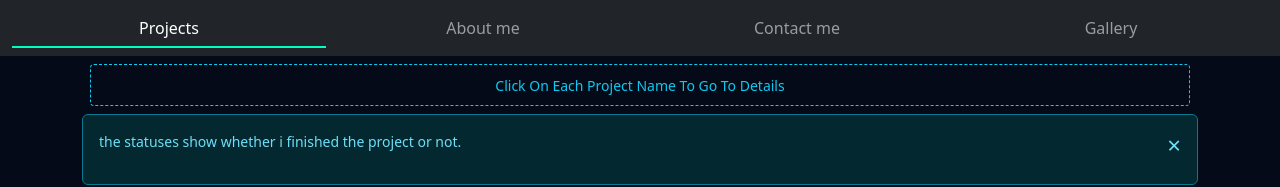
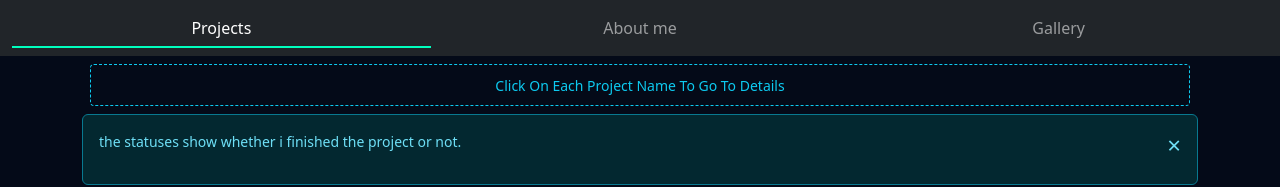
Before and after one commit to Parham-Mehrabi/resume, a React (Vite) app in the folder frontend/: page /Projects in a window 1280 px wide. Shown: the top 187 px of the page. Built offline with nearby package versions, Linux system fonts and the light colour scheme; no server answers.

Commit message:
remove contact me from NavBar too

```diff
--- a/frontend/src/components/navbar.jsx
+++ b/frontend/src/components/navbar.jsx
@@ -26,10 +26,6 @@ export default function Navbar() {
                             <NavLink className='nav-link' aria-current="page" to="/Resume">About me</NavLink>
                         </li>
                         <li className='nav-item'>
-                            <NavLink className='nav-link' to="/Contact" tabIndex="-1" aria-disabled="true">Contact
-                                me</NavLink>
-                        </li>
-                        <li className='nav-item'>
                             <NavLink className='nav-link' to="/Gallery" tabIndex="-1" aria-disabled="true">Gallery</NavLink>
                         </li>
                     </ul>
```
